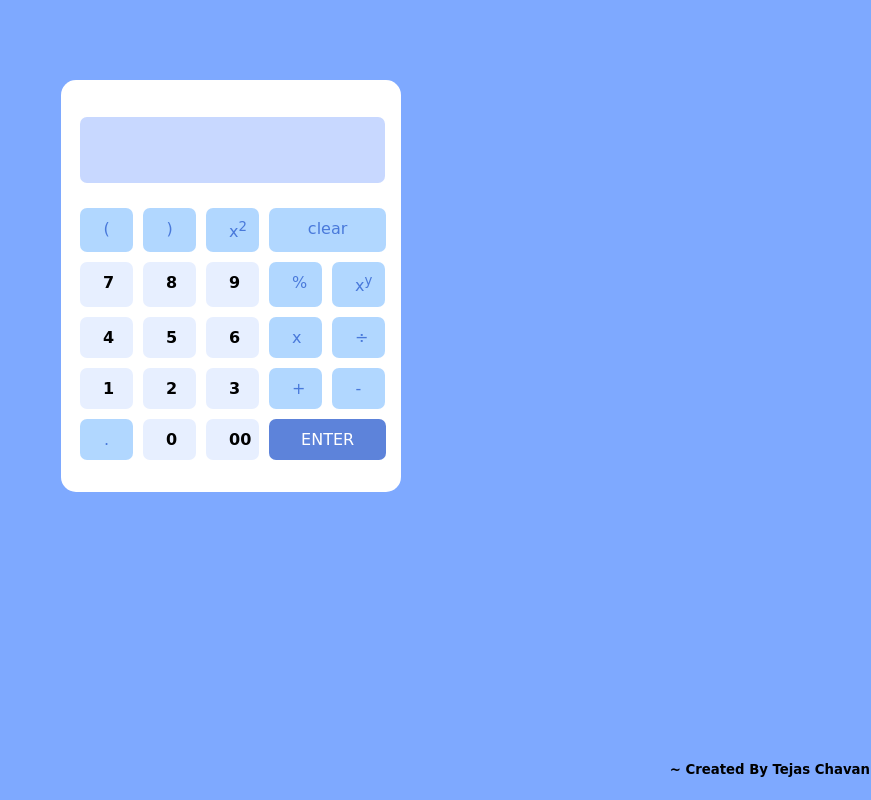
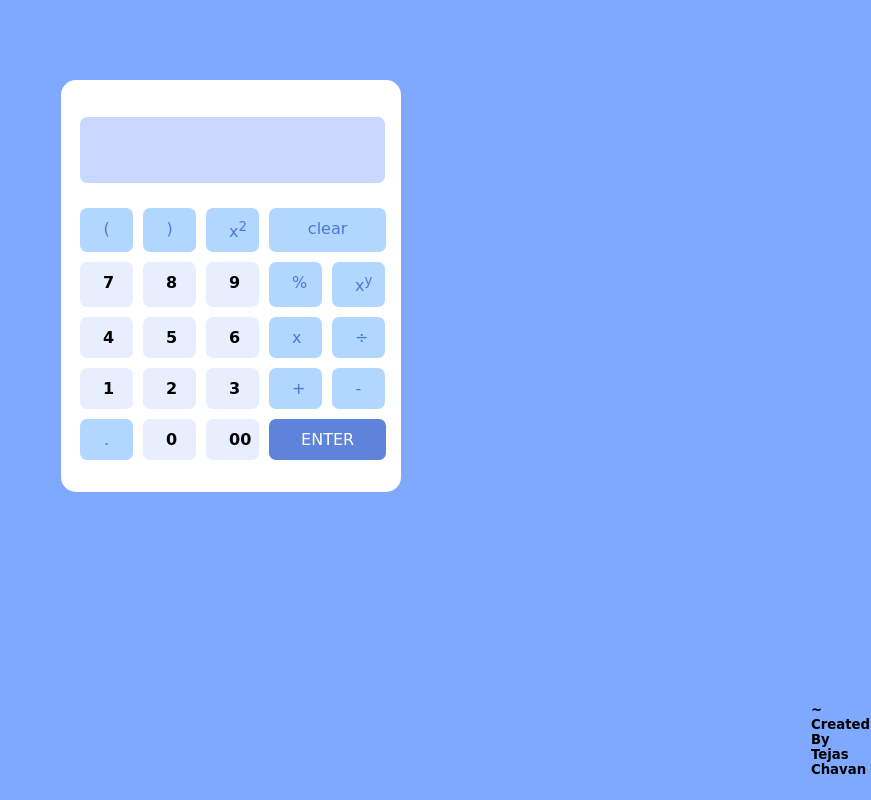
Before and after one commit to tejas1505/HTMLCalculator.github.io, a plain HTML site: page index.html in a window 1280 px wide. Shown: the whole page, without its empty margins (409-1280 px from the left). Drawn offline with Linux system fonts and the light colour scheme; a web font is replaced by a local one.

Commit message:
Update style.css

```diff
--- a/CSS/style.css
+++ b/CSS/style.css
@@ -91,4 +91,5 @@ h5{
     position: absolute;
     bottom: 1px;
     right: 1px;
+    width: min-content;
 }
```
